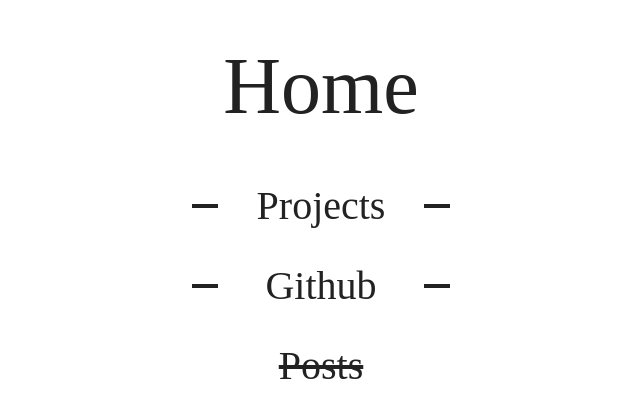
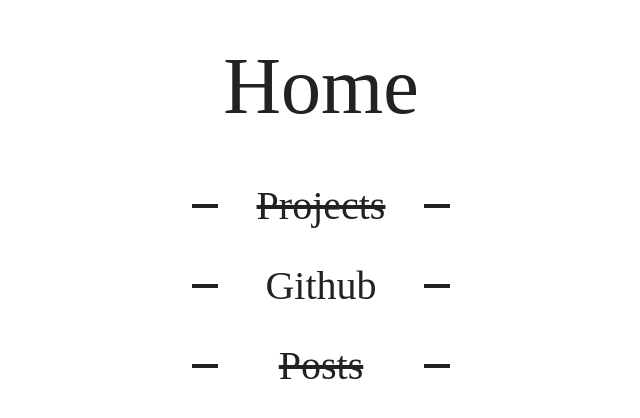
Before and after one commit to startartart/conblog, a React (Vite) app: page / in a window 1280 px wide. Shown: the part 114-532 px from the top of the page, without its empty margins (319-959 px from the left). Built offline with nearby package versions, Linux system fonts and the light colour scheme.

Commit message:
feat: 영역 감지 및 스크롤 혹은 슬라이드 이동 구현

```diff
--- a/src/pages/Home.tsx
+++ b/src/pages/Home.tsx
@@ -1,5 +1,5 @@
 import styled from 'styled-components';
-// import { useState } from 'react';
+import { useState, useEffect } from 'react';
 import { Link } from 'react-router-dom';
 import Text from '../components/Text/Text';
 import Footer from '../components/Footer/Footer';
@@ -8,21 +8,54 @@
   $direction: 'left' | 'right';
 };
 
+type LayoutProps = {
+  $color: string;
+  $current?: boolean;
+};
+
 export default function Home() {
-  // const [folded, setFolded] = useState(false);
+  const [current, setCurrent] = useState('layout1');
+
+  useEffect(() => {
+    const observer = new IntersectionObserver(
+      (layouts) => {
+        layouts.forEach((layout) => {
+          if (layout.isIntersecting) {
+            setCurrent(layout.target.id);
+            layout.target.scrollIntoView();
+          }
+        });
+      },
+      { threshold: 0.001 }
+    );
+
+    const targets = document.querySelectorAll('.layout');
+    targets.forEach((target) => {
+      observer.observe(target);
+    });
+    return () => {
+      observer.disconnect();
+    };
+  }, []);
 
   return (
-    <Layout>
+    <HomeLayout>
+      <Layout
+        id="layout1"
+        className="layout"
+        $color="#ffffff"
+        $current={'layout1' === current}
+      >
         <Title>
           <Text $fontSize="5rem" $color="#222222">
             Home
           </Text>
         </Title>
         <Box>
-        <StyleLink to="projects">
+          <StyleLink to="/">
             <Bar $direction="left" />
             <Bar $direction="right" />
-          <Text $fontSize="2.5rem" $color="#222222" $hoverColor="#bfbfbf">
+            <Text $fontSize="2.5rem" $color="#222222" $isInActive={true}>
               Projects
             </Text>
           </StyleLink>
@@ -34,13 +67,25 @@
             </Text>
           </StyleLink>
           <StyleLink to="/">
+            <Bar $direction="left" />
+            <Bar $direction="right" />
             <Text $fontSize="2.5rem" $color="#222222" $isInActive={true}>
               Posts
             </Text>
           </StyleLink>
         </Box>
-      <Footer />
       </Layout>
+      <Layout
+        id="layout2"
+        className="layout"
+        $color="#f2f2f2"
+        $current={'layout2' === current}
+      >
+        Introduce
+      </Layout>
+
+      <Footer $show={'layout1' === current} />
+    </HomeLayout>
   );
 }
 
@@ -49,19 +94,35 @@
   width: 100%;
   position: relative;
   text-align: center;
-  user-select: none;
+  /* user-select: none; */
 `;
 
-const Layout = styled.div`
+const HomeLayout = styled.div`
+  overflow: hidden;
+`;
+
+const Layout = styled.div<LayoutProps>`
   width: 100%;
   height: 100vh;
   display: flex;
+  transition: all 0.5s ease-out;
   position: relative;
   gap: 1rem;
   flex-direction: column;
   justify-content: center;
   align-items: center;
-  overflow-x: hidden;
+  z-index: 1;
+  border-radius: 5%;
+  background-color: ${(props) => props.$color};
+  @keyframes fadeIn {
+    0% {
+      opacity: 0;
+    }
+    100% {
+      opacity: 1;
+    }
+  }
+  ${(props) => props.$current && `animation: fadeIn 1s ease-in-out;`}
 `;
 
 const Box = styled.div`
```
Lines whose indentation alone changed are shown as unchanged.
